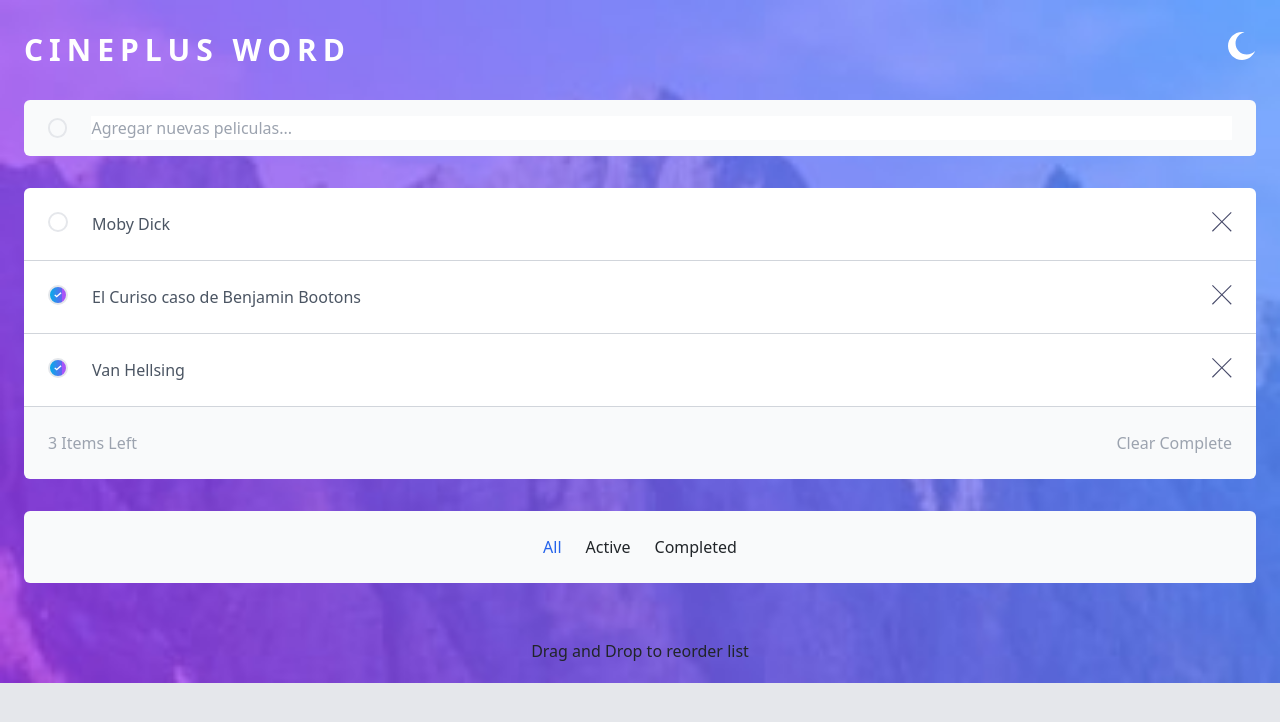
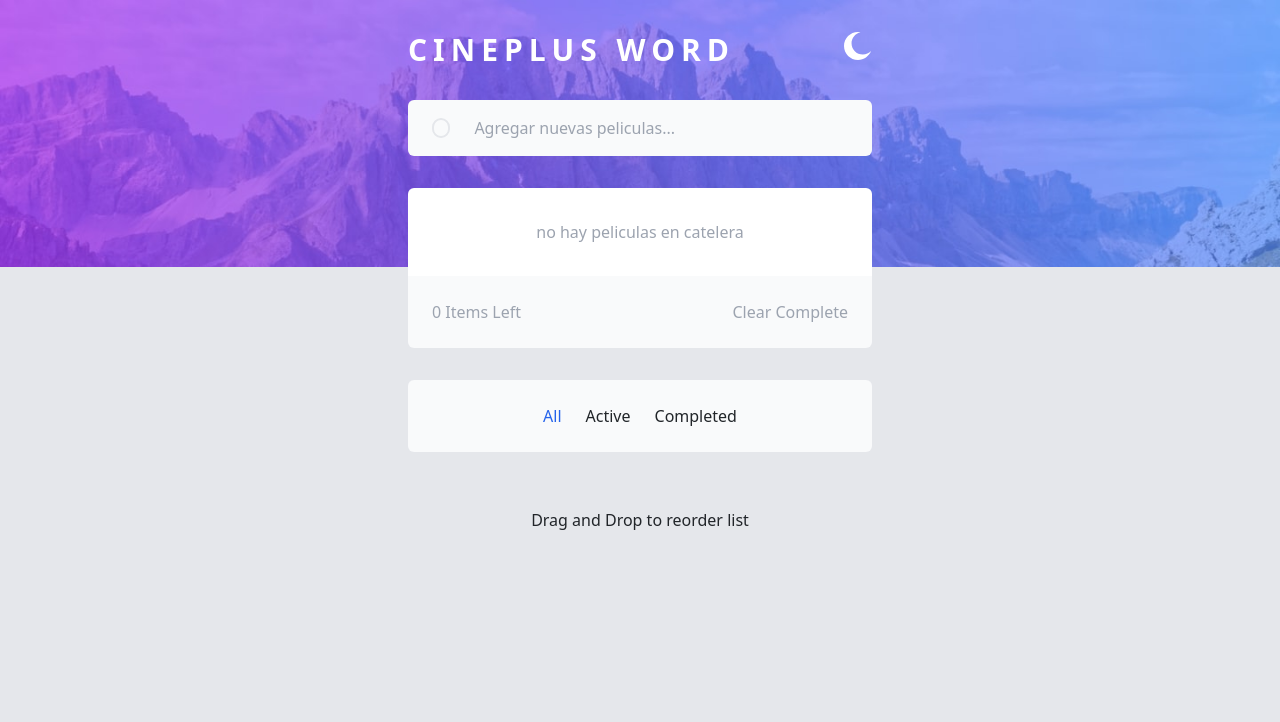
Before and after one commit to jotaalvarezz/react-vite-fundamentos, a React (Vite) app: page / in a window 1280 px wide. Shown: the top 722 px of the page. Built offline with nearby package versions, Linux system fonts and the light colour scheme; the HTML template or start-up script is replaced by a standard one.

Commit message:
modo desktop

```diff
--- a/src/App.jsx
+++ b/src/App.jsx
@@ -1,4 +1,4 @@
-import { useState } from "react";
+import { useEffect, useState } from "react";
 import FilmCreate from "./components/FilmCreate";
 import FilterFilms from "./components/FilterFilms";
 import Footer from "./components/Footer";
@@ -7,16 +7,14 @@ import InfoFilms from "./components/InfoFilms";
 import ListFilms from "./components/ListFilms";
 import Swal from "sweetalert2";
 
-const api = [
-    { id: 1, name: "Moby Dick", state: false },
-    { id: 2, name: "El Curiso caso de Benjamin Bootons", state: true },
-    { id: 3, name: "Van Hellsing", state: true },
-];
+const api = JSON.parse(localStorage.getItem('films')) || [] ;
 
 const App = () => {
     const [films, setFilm] = useState(api);
     const [filter, setFilter] = useState("all");
-
+    useEffect(() => {
+        localStorage.setItem('films', JSON.stringify(films))
+    },[films])
     const List = () => {
         switch (filter) {
             case "all":
@@ -37,14 +35,16 @@ const App = () => {
             min-h-screen
             bg-gray-200
             bg-[url('./assets/images/bg-mobile-light.jpg')]
+            md:bg-[url('./assets/images/bg-desktop-light.jpg')]
+            md:dark:bg-[url('./assets/images/bg-desktop-dark.jpg')]
             bg-contain
             bg-no-repeat
             transition-all
             duration-1000
             dark:bg-gray-900"
         >
-            <Header />
-            <main className="container mx-auto px-4">
+            <Header/>
+            <main className="container mx-auto px-4 max-w-lg">
                 <FilmCreate films={films} setFilm={setFilm} />
                 <ListFilms films={List()} setFilm={setFilm} />
                 <InfoFilms films={films} setFilm={setFilm} />
--- a/src/components/FilmCreate.jsx
+++ b/src/components/FilmCreate.jsx
@@ -45,7 +45,7 @@ const FilmCreate = ({ films, setFilm }) => {
         >
             <span className="inline-block h-5 w-5 rounded-full border-2"></span>
             <input
-                className="w-full text-gray-400 outline-none dark:bg-gray-800"
+                className="w-full bg-gray-50 text-gray-400 outline-none dark:bg-gray-800"
                 type="text"
                 name="name"
                 placeholder="Agregar nuevas peliculas..."
--- a/src/components/Header.jsx
+++ b/src/components/Header.jsx
@@ -18,7 +18,7 @@ const Header = () => {
     }, [icon]);
 
     return (
-        <header className="container mx-auto px-4 ">
+        <header className="container mx-auto px-4 md:max-w-lg">
             <div className="flex justify-between">
                 <h1 className="pt-8 text-3xl font-bold uppercase tracking-[0.2em] text-white">
                     CinePlus Word
--- a/src/components/ListFilms.jsx
+++ b/src/components/ListFilms.jsx
@@ -18,7 +18,7 @@ const ListFilms = ({ films, setFilm }) => {
     };
 
     return (
-        <div className="rounded-t-md bg-white">
+        <div className="rounded-t-md overflow-hidden bg-white">
             {films.map((item, index) => (
                 <ItemFilm
                     key={index}
```
